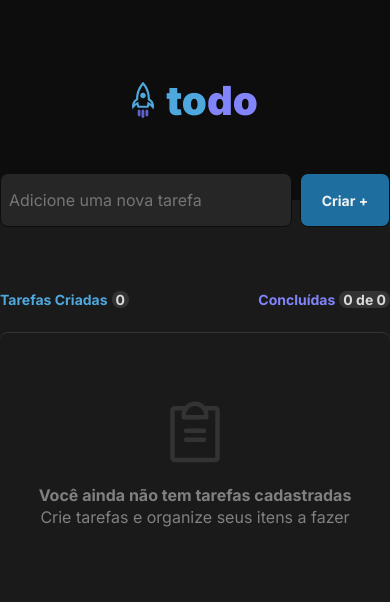
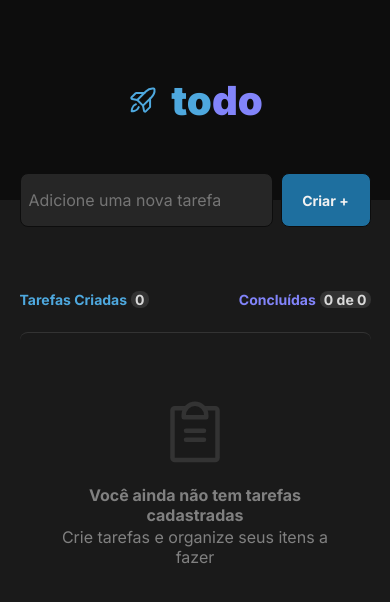
Before and after one commit to leardinifabio/todolist, a React (Vite) app: page / in a window 390 px wide. Shown: the top 602 px of the page. Built offline with nearby package versions, Linux system fonts and the light colour scheme.

Commit message:
alterações logo e responsividade

```diff
--- a/src/App.tsx
+++ b/src/App.tsx
@@ -1,4 +1,5 @@
 import { TaskContainer } from "./components/TaskContainer";
+import { RocketLaunch } from "phosphor-react";
 import "./global.css";
 import "./App.css";
 
@@ -7,7 +8,7 @@ export function App() {
     <div className="mainContainer">
       <header>
         <div className="logoToDo">
-          <img src="public/rocket.svg" />
+          <RocketLaunch size="2rem" color="#4ea8de" />
           <h1>
             to<span>do</span>
           </h1>
--- a/src/components/Task.tsx
+++ b/src/components/Task.tsx
@@ -27,7 +27,6 @@ export function Task({
 }: TaskProps) {
   function handleDeleteComment() {
     onDeleteComment(id);
-    console.log(id);
   }
 
   function handleFinishTask() {
--- a/src/components/TaskContainer.module.css
+++ b/src/components/TaskContainer.module.css
@@ -90,3 +90,13 @@
 .clipeBoardText {
   color: red;
 }
+
+@media screen and (max-width: 768px) {
+  .container {
+    max-width: 90%;
+  }
+
+  .emptyContainer span {
+    text-align: center;
+  }
+}
--- a/src/components/TaskContainer.tsx
+++ b/src/components/TaskContainer.tsx
@@ -84,6 +84,7 @@ export function TaskContainer() {
           tasks.map((task) => {
             return (
               <Task
+                key={task.id}
                 id={task.id}
                 content={task.content}
                 isNotCompleted={task.isNotCompleted}
```
